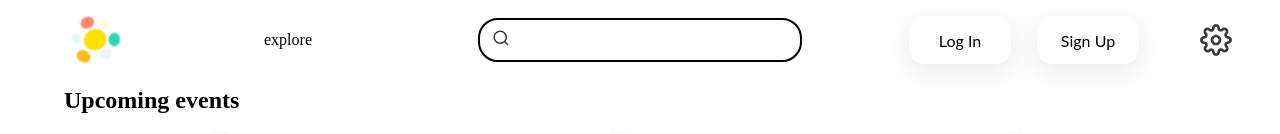
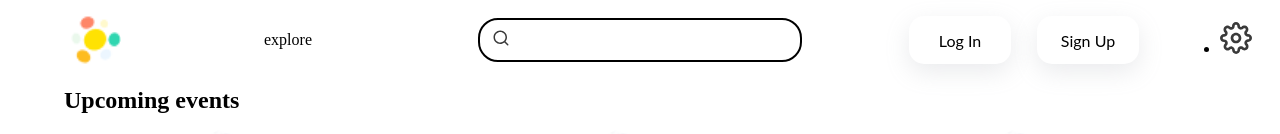
Before and after one commit to yourpalharvey/Bubble, a Next.js app in the folder frontend/: page / in a window 1280 px wide. Shown: the top 134 px of the page. Built offline with nearby package versions, Linux system fonts and the light colour scheme.

Commit message:
Navbar's index.js have been added

```diff
--- a/frontend/components/navbar/index.js
+++ b/frontend/components/navbar/index.js
@@ -1,44 +1,39 @@
-import styles from './Navbar.module.css'
-import { BrowserView, MobileOnlyView, MobileView } from 'react-device-detect';
-import Image from 'next/image';
-import Link from 'next/link';
+import styles from "./Navbar.module.css";
+import { BrowserView, MobileOnlyView, MobileView } from "react-device-detect";
+import Image from "next/image";
+import Link from "next/link";
 
-import {TextInput} from '../../objects/textInput';
-import {Button} from '../../objects/button';
-import {Shadow} from '../../objects/shadow';
-import SettingsIcon from '../../objects/settingsIcon';
+import { TextInput } from "../../objects/textInput";
+import { Button } from "../../objects/button";
+import { Shadow } from "../../objects/shadow";
+import SettingsIcon from "../../objects/settingsIcon";
+
+import React, { useState } from "react";
+import { CSSTransition } from "react-transition-group";
 
 export const Navbar = () => {
-
   return (
     <>
       <BrowserView>
         <nav className={styles.browserContainer}>
           <Link href="/">
             <div className={styles.browserLHSContainer}>
-                            <Image
-                                src="/logo.png"
-                                alt="logo"
-                                height="50%"
-                                width="50%"
-                            />
+              <Image src="/logo.png" alt="logo" height="50%" width="50%" />
             </div>
           </Link>
 
           <Link href="/explore">
-                        <div className={styles.browserLHSContainer}>
-                            explore
-                        </div>
+            <div className={styles.browserLHSContainer}>explore</div>
           </Link>
 
           <div className={styles.browserSearchContainer}>
-                        <TextInput search={true}/>
+            <TextInput search={true} />
           </div>
 
           <Link href="/login">
             <div className={styles.browserRHSContainer}>
               <Shadow>
-                                <Button text="Log In" colour={true}/>
+                <Button text="Log In" colour={true} />
               </Shadow>
             </div>
           </Link>
@@ -46,21 +41,84 @@ export const Navbar = () => {
           <Link href="/signup">
             <div className={styles.browserRHSContainer}>
               <Shadow>
-                                <Button text="Sign Up" colour={false}/>
+                <Button text="Sign Up" colour={false} />
               </Shadow>
             </div>
           </Link>
 
-                    <Link href="/settings">
+          {/* <Link href="/settings">
                         <div className={styles.browserRHSContainer}>
                             <SettingsIcon />
                         </div>
+                    </Link> */}
+
+          {/* <Link href="/settings" className={styles.settingsIcon}> */}
+          <div className={styles.browserRHSContainer}>
+            <NavItems>
+              <NavIcons icon={<SettingsIcon />}>
+                {/* Dropdown */}
+                <DropdownMenu>
+
+                </DropdownMenu>
+              </NavIcons>
+            </NavItems>
+          </div>
+          {/* </Link> */}
+        </nav>
+      </BrowserView>
+    </>
+  );
+};
+
+function NavItems(props) {
+  return <ul className={styles.navbarItems}> {props.children} </ul>;
+}
+
+function NavIcons(props) {
+  const [open, setOpen] = useState(false);
+
+  return (
+    <li className={"nav-icons"}>
+      <a href="#" className={styles.iconButton} onClick={() => setOpen(!open)}>
+        {props.icon}
+      </a>
+
+      {open && props.children}
+    </li>
+  );
+}
+
+function DropdownMenu(props) {
+
+    const [] = useState();
+
+  function DropdownItem(props) {
+    return (
+      <a href="#" className={styles.menuItem}>
+        <span className={styles.iconButton}>{props.leftIcon}</span>
+
+        {props.children}
+
+        <span className={styles.iconRight}>{props.rightIcon}</span>
+      </a>
+    );
+  }
+
+  return (
+    <div className={styles.dropdown}>
+        <DropdownItem>
+            <Link href="/explore">
+                My Profile
             </Link>
-                </nav>
+        </DropdownItem>
+      <DropdownItem>Settings</DropdownItem>
+      <DropdownItem>Privacy Policy</DropdownItem>
+      <DropdownItem>Log Out</DropdownItem>
+      {/* <DropdownItem
+                leftIcon={<CogIcon />}
+                rightIcon={<ChevronIcon />}>
 
-            </BrowserView>
-
-        </>
-
-    )
-};
+            </DropdownItem> */}
+    </div>
+  );
+}
```
Lines whose indentation alone changed are shown as unchanged.
